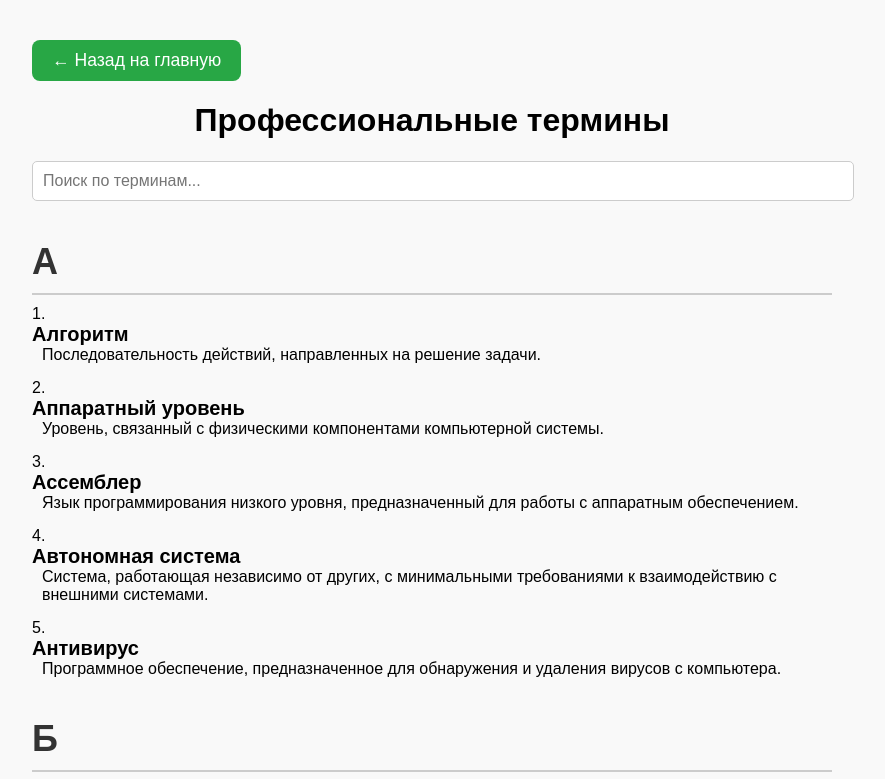
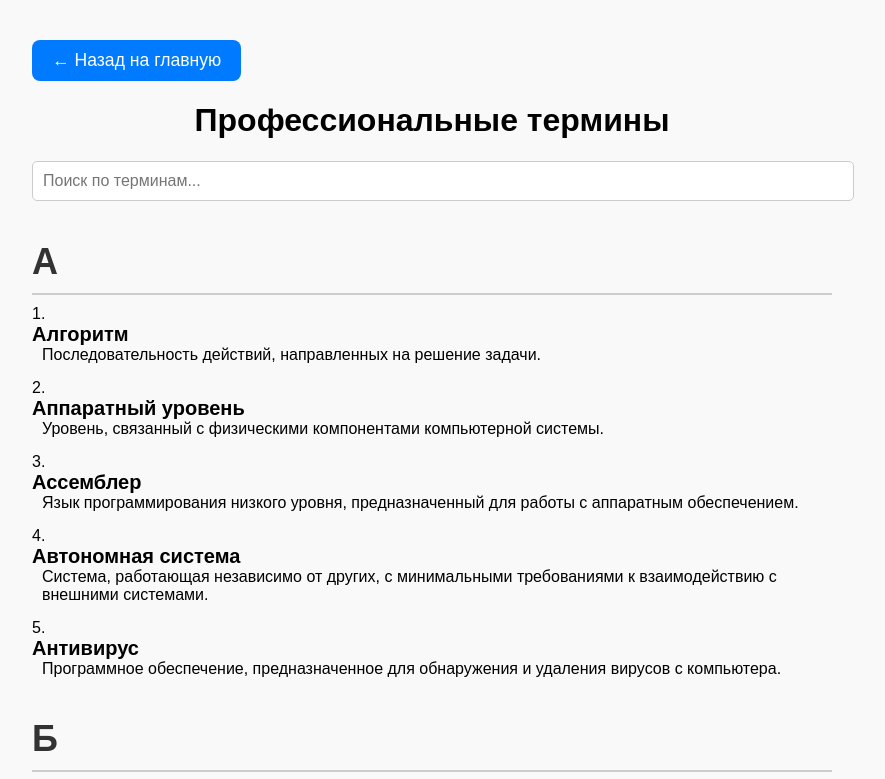
Before and after one commit to NShep123/computerniy-slovar, a plain HTML site: page prof.html in a window 1280 px wide. Shown: the top 779 px of the page, without its empty margins (208-1093 px from the left). Drawn offline with Linux system fonts and the light colour scheme.

Commit message:
Add files via upload

```diff
--- a/prof.html
+++ b/prof.html
@@ -55,7 +55,7 @@
     .back-button {
       margin-top: 20px;
       padding: 10px 20px;
-      background-color: #28a745;
+      background-color: #007bff;
       color: white;
       text-decoration: none;
       border-radius: 8px;
@@ -63,7 +63,7 @@
       display: inline-block;
     }
     .back-button:hover {
-      background-color: #218838;
+      background-color: #0056b3;
     }
   </style>
 </head>
```
Also changed, not shown: slang.html (+2 -2 lines).
